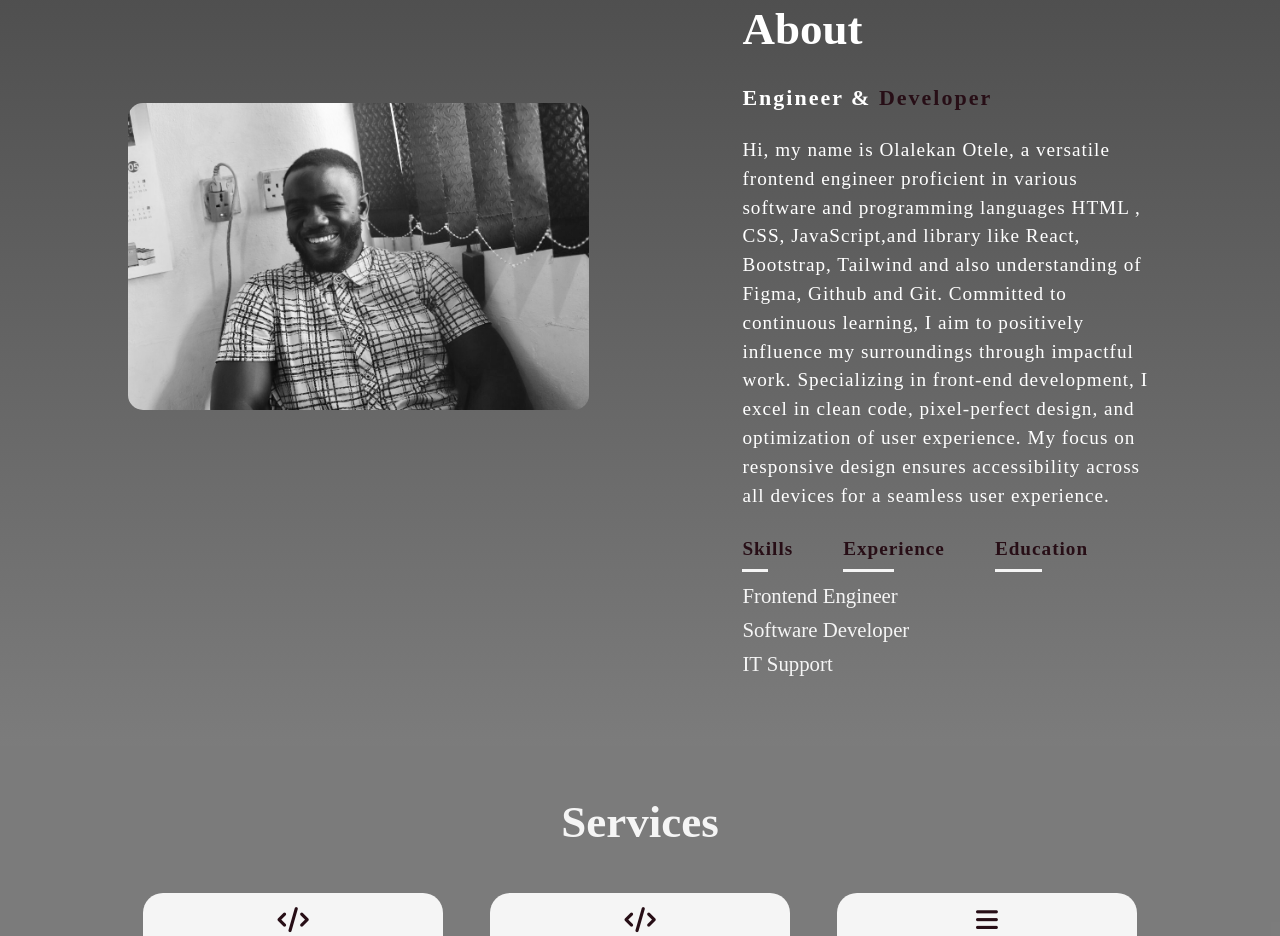
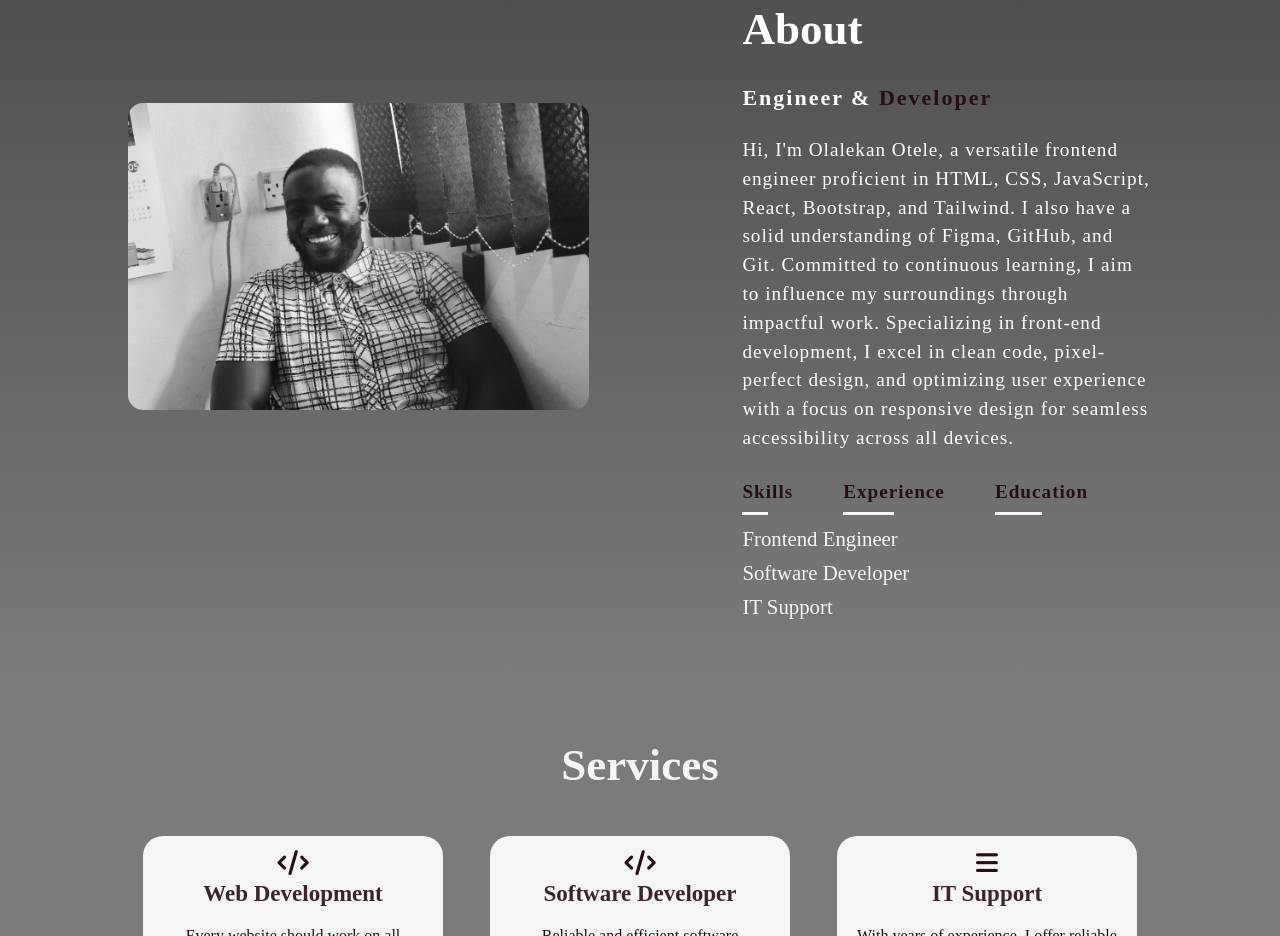
Before and after one commit to iOtele/git-MyPortfolio, a plain HTML site: page index.html in a window 1280 px wide. Shown: the part 857-1793 px from the top of the page. Drawn offline with Linux system fonts and the light colour scheme.

Commit message:
Size adjusted

```diff
--- a/Css/index.css
+++ b/Css/index.css
@@ -580,7 +580,7 @@ nav .fa-solid {
   .about-col-1,
   .about-text {
     text-align: center;
-    flex-basis: 70%;
+    flex-basis: 0%;
   }
   .about-col-1 img {
     width: 100%;
--- a/index.html
+++ b/index.html
@@ -72,15 +72,14 @@
             <h2>About</h2>
             <h5>Engineer & <span>Developer</span></h5>
             <p>
-              Hi, my name is Olalekan Otele, a versatile frontend engineer
-              proficient in various software and programming languages HTML ,
-              CSS, JavaScript,and library like React, Bootstrap, Tailwind and
-              also understanding of Figma, Github and Git. Committed to
-              continuous learning, I aim to positively influence my surroundings
-              through impactful work. Specializing in front-end development, I
-              excel in clean code, pixel-perfect design, and optimization of
-              user experience. My focus on responsive design ensures
-              accessibility across all devices for a seamless user experience.
+              Hi, I'm Olalekan Otele, a versatile frontend engineer proficient
+              in HTML, CSS, JavaScript, React, Bootstrap, and Tailwind. I also
+              have a solid understanding of Figma, GitHub, and Git. Committed to
+              continuous learning, I aim to influence my surroundings through
+              impactful work. Specializing in front-end development, I excel in
+              clean code, pixel-perfect design, and optimizing user experience
+              with a focus on responsive design for seamless accessibility
+              across all devices.
             </p>
             <div class="tab-title">
               <p class="tab-links active-link" onclick="opentab('skills')">
```
